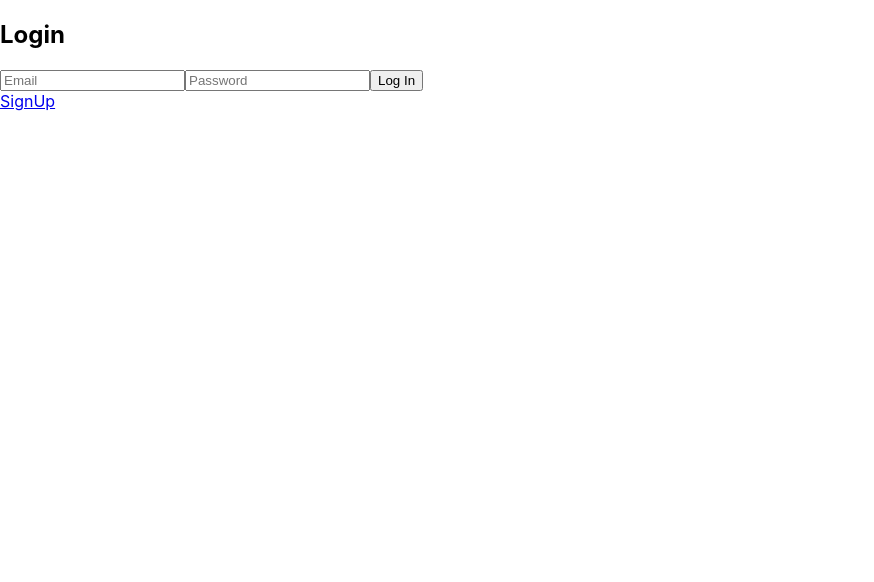
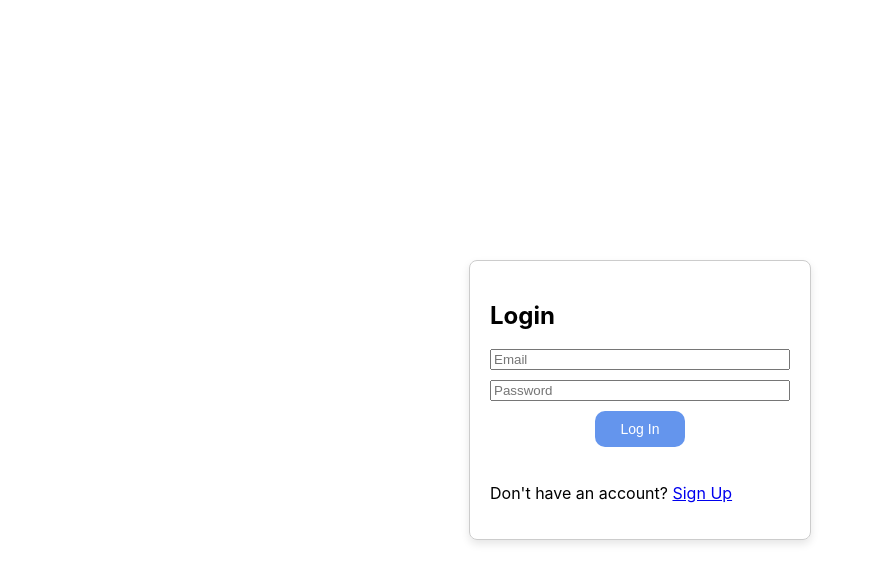
Before and after one commit to kishaiyan/electronic-voting-system, a React (Create React App) app: page / in a window 1280 px wide. Shown: the top 582 px of the page, without its empty margins (0-874 px from the left). Built offline with nearby package versions, Linux system fonts and the light colour scheme.

Commit message:
Added admin integration and changed flow

```diff
--- a/src/App.js
+++ b/src/App.js
@@ -5,6 +5,7 @@ import Signup from './signup';
 import Homepage from './Home_page';
 import MFA from './mfa';
 import MfaSetup from './mfasetup';
+import Admin from './admin';
 
 function App() {
   return (
@@ -17,6 +18,7 @@ function App() {
           <Route path="/homepage" element={<Homepage/>}/>
           <Route path="/mfa" element={<MFA />} />
           <Route path="/mfasetup" element={<MfaSetup/>}/>
+          <Route path='/adminview' element={<Admin/>}/>
         </Routes>
       </div>
     </Router>
--- a/src/Home_page.js
+++ b/src/Home_page.js
@@ -1,13 +1,12 @@
 import React, { useState, useEffect } from "react";
 import { getAuth, multiFactor, onAuthStateChanged, signOut } from "firebase/auth";
 import { useNavigate } from 'react-router-dom';
-import { collection, doc, getDoc } from 'firebase/firestore';
+import {  doc, getDoc } from 'firebase/firestore';
 import { firestore } from './config/firebase';
 
 const Homepage = () => {
   const [user, setUser] = useState("");
   const navigate = useNavigate();
-  const [currentUser, setCurrentuser] = useState(null);
   const [isEnrolled,setIsEnrolled]= useState(false);
   const [isVerified,setIsVerified]= useState(false);
 
@@ -44,10 +43,16 @@ const Homepage = () => {
               govid: userData.govid,
             });
           }
-          if(authUser.email===true){setIsVerified(true)}
+          if(authUser.emailVerified===true){
+            console.log("is verified");
+            setIsVerified(true);
+          }
         const userMultiFactor = multiFactor(authUser);
         const enrolledFactors = userMultiFactor.enrolledFactors;
-        if(enrolledFactors.length>0){setIsEnrolled(true)}
+
+        if(enrolledFactors.length>0){
+          console.log("isEnrolled");
+          setIsEnrolled(true)}
         console.log("Is user enrolled?", enrolledFactors.length>0);
         } catch (error) {
           console.error("Error retrieving user data:", error);
--- a/src/Login.js
+++ b/src/Login.js
@@ -6,6 +6,8 @@ PhoneAuthProvider,
 PhoneMultiFactorGenerator,
 RecaptchaVerifier,
 signInWithEmailAndPassword} from "firebase/auth";
+import './css/Login.css';
+import { getFirestore,getDoc,doc } from "firebase/firestore";
 
 
 const Login = () => {
@@ -15,20 +17,19 @@ const Login = () => {
   const [otpsent,setOtpsent]=useState(false);
   const [verificationId,setVerificationId]=useState("");
   const [resolver,setResolver]=useState("");
-  const [confirmation,setConfirmation]=useState("");
   const navigate = useNavigate();
+  const auth = getAuth();
 
   const handleLogin = async (e) => {
     e.preventDefault();
 
     try {
-      const auth = getAuth();
+
       // Initialize Firebase Auth
       const recaptcha = new RecaptchaVerifier(auth, "recaptcha", {});
       try {
         const userCredential = await signInWithEmailAndPassword(auth, email, password);
-
-        navigate("/homepage");
+        navigate("/adminview");
       } catch (err) {
         if (err.code === 'auth/multi-factor-auth-required') {
           const resolver = getMultiFactorResolver(auth, err);
@@ -63,16 +64,31 @@ const Login = () => {
         PhoneMultiFactorGenerator.assertion(cred);
     // Complete sign-in.
      resolver.resolveSignIn(multiFactorAssertion)
-      // Redirect to the homepage or any other desired page
-      console.log("User Logged in successfully");
-      navigate("/homepage");
-    } catch (error) {
-      console.error("Error verifying OTP:", error);
+     const userDocRef=doc(getFirestore(),"User",auth.currentUser.uid);
+     const userdoc=await getDoc(userDocRef);
+     if (userdoc.exists()) {
+      const userRole = userdoc.data().role;
+
+      // Check the user's role and navigate accordingly
+      if (userRole === "admin") {
+        console.log("User is an admin. Navigating to admin view.");
+        navigate("/adminview");
+      } else {
+        console.log("User is a regular user. Navigating to homepage.");
+        navigate("/homepage");
+      }
+    } else {
+      console.error("User document not found.");
     }
-  };
+  } catch (error) {
+    console.error("Error verifying OTP:", error);
+  }
+};
+
 
   return (
-    <div>
+    <div className="container">
+    <div className="card">
       <h2>Login</h2>
       <form onSubmit={handleLogin}>
         <input
@@ -87,7 +103,7 @@ const Login = () => {
           value={password}
           onChange={(e) => setPassword(e.target.value)}
         />
-        <button type="submit">Log In</button>
+        <button className="login-button" type="submit">Log In</button>
         <div id="recaptcha"></div>
         {otpsent?<div><input
           placeholder="Enter OTP"
@@ -97,9 +113,14 @@ const Login = () => {
           <button onClick={verifyOTP}>Verifyotp</button></div>
           :
 
-          <Link to={"/signup"}>SignUp</Link>}
+          <p>
+          Don't have an account? <Link to={"/signup"}>Sign Up</Link>
+        </p>
+
+      }
 
       </form>
+    </div>
     </div>
   );
 };
--- /dev/null
+++ b/src/admin.js
@@ -0,0 +1,4 @@
+const Admin =()=>{
+  return(<div>Admin Page...</div>)
+}
+export default Admin;
--- /dev/null
+++ b/src/css/Login.css
@@ -0,0 +1,36 @@
+/* Add this to your CSS file or style section */
+.container {
+  display: flex;
+  align-items: center;
+  justify-content: center;
+  height: 100vh; /* This will make the container take the full height of the viewport */
+}
+
+.card {
+  padding: 20px;
+  border: 1px solid #ccc;
+  border-radius: 8px;
+  width: 300px; /* You can adjust the width as needed */
+  box-shadow: 0 4px 8px rgba(0, 0, 0, 0.1);
+}
+
+/* Add some styling for the form inside the card if needed */
+form {
+  display: flex;
+  flex-direction: column;
+  gap: 10px;
+}
+.login-button {
+  background-color:#6495ED;
+  color: white;
+  padding: 10px;
+  font-size: 14px;
+  cursor: pointer;
+  border: none;
+  width: 30%;
+  align-self: center;
+  border-radius: 10px;
+}
+.login-button::hov{
+  color: white;
+}
--- a/src/mfa.js
+++ b/src/mfa.js
@@ -1,5 +1,5 @@
 import React, { useState, useEffect } from "react";
-import { RecaptchaVerifier, getAuth, onAuthStateChanged, PhoneAuthProvider, multiFactor ,MultiFactorAssertion, PhoneMultiFactorGenerator } from "firebase/auth";
+import { RecaptchaVerifier, getAuth, onAuthStateChanged, PhoneAuthProvider, multiFactor, PhoneMultiFactorGenerator } from "firebase/auth";
 import PhoneInput from "react-phone-input-2";
 import 'react-phone-input-2/lib/style.css';
 import { useNavigate } from 'react-router-dom';
@@ -9,6 +9,7 @@ const MFA = () => {
   const [phone,setPhone]=useState("");
   const [confirmation,setConfirmation]=useState(null);
   const [otp,setOtp]=useState("");
+  const [emailverified,setEmailVerified]=useState(false);
   const navigate = useNavigate();
   // Initialize Firebase Auth
   const auth = getAuth();
@@ -18,6 +19,7 @@ const MFA = () => {
       if (user) {
         // A user is signed in.
         setCurrentUser(user);
+        setEmailVerified(user.emailVerified);
       } else {
         // No user is signed in.
         setCurrentUser(null);
@@ -56,7 +58,7 @@ const MFA = () => {
       await multiFactor(currentUser).enroll(multiFactorAssertion);
 
       console.log("Enrolled successfully");
-      navigate("/homepage")
+      navigate("/")
     } catch (err) {
       console.log(err);
     }
@@ -64,40 +66,43 @@ const MFA = () => {
 
 
   return (
+    emailverified ? (
       <div>
         <h2>Enroll in Multi-Factor Authentication</h2>
         {currentUser ? (
-       <div> <div><p>User Email: {currentUser.email}</p></div>
-       <div> <PhoneInput
+          <div>
+            <div><p>User Email: {currentUser.email}</p></div>
+            <div>
+              <PhoneInput
                 country={"au"}
                 value={phone}
-        onChange={(e)=>setPhone("+"+e)}
+                onChange={(e) => setPhone("+" + e)}
               />
             </div>
             <div>
               <button onClick={sendOtp}>Verify</button>
               <div id="recaptcha"></div>
             </div>
-        {confirmation!=null?
-          (
-
+            {confirmation != null ? (
               <div>
                 <input
                   type="text"
                   placeholder="Enter OTP"
                   value={otp}
-            onChange={(e)=>setOtp(e.target.value)}
+                  onChange={(e) => setOtp(e.target.value)}
                 />
                 <button onClick={verifyOTP}>Verify OTP</button>
-            </div>)
-          :(null)}
+              </div>
+            ) : null}
           </div>
         ) : (
           <p>No user is signed in.</p>
         )}
         {/* Add your MFA form or content here */}
       </div>
+    ) : (<div> Verify Your Email To Proceed</div>)
   );
+
 };
 
 export default MFA;
--- a/src/signup.js
+++ b/src/signup.js
@@ -2,7 +2,7 @@ import React, { useState } from "react";
 import { auth, firestore } from "./config/firebase";
 import { createUserWithEmailAndPassword, sendEmailVerification } from "firebase/auth";
 import DatePicker from "react-datepicker";
-import { collection, doc, setDoc } from "firebase/firestore";
+import { doc, setDoc } from "firebase/firestore";
 import "react-datepicker/dist/react-datepicker.css";
 import { useNavigate } from "react-router-dom"; // Import the CSS
 
@@ -14,7 +14,6 @@ const SignUp = () => {
   const [email, setEmail] = useState("");
   const [password, setPassword] = useState("");
   const [govid, setGovid] = useState("");
-  const [phno, setPhno]=useState("");
   const handleSubmit = async (e) => {
     e.preventDefault();
 
@@ -30,6 +29,7 @@ const SignUp = () => {
       // Store user information in Firestore
       const userRef = doc(firestore, "Voters", uid);
       await setDoc(userRef,{
+        uid,
         firstname,
         lastname,
         dob,
@@ -38,10 +38,14 @@ const SignUp = () => {
         hasVoted,
         email, // Replace with the actual Government ID
       });
-
+      const role= doc(firestore,"User",uid);
+      await setDoc(role,{
+        email:email,
+        role:"user",
+      })
       // Redirect to a different page or show a success message
       console.log("User signed up successfully!");
-      navigate("/");
+      navigate("/mfa");
     } catch (error) {
       console.error("Error signing up:", error.message);
       if(error.response){
```
Lines whose indentation alone changed are shown as unchanged.
